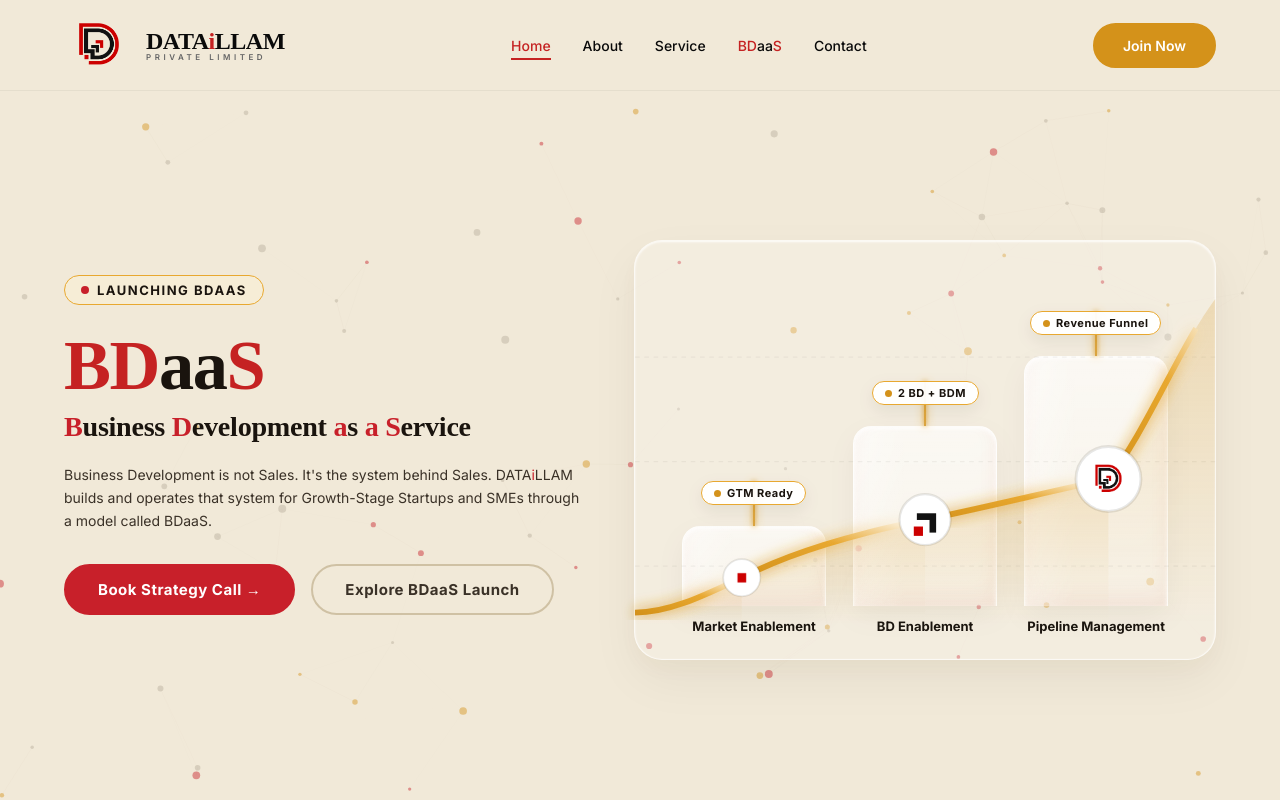
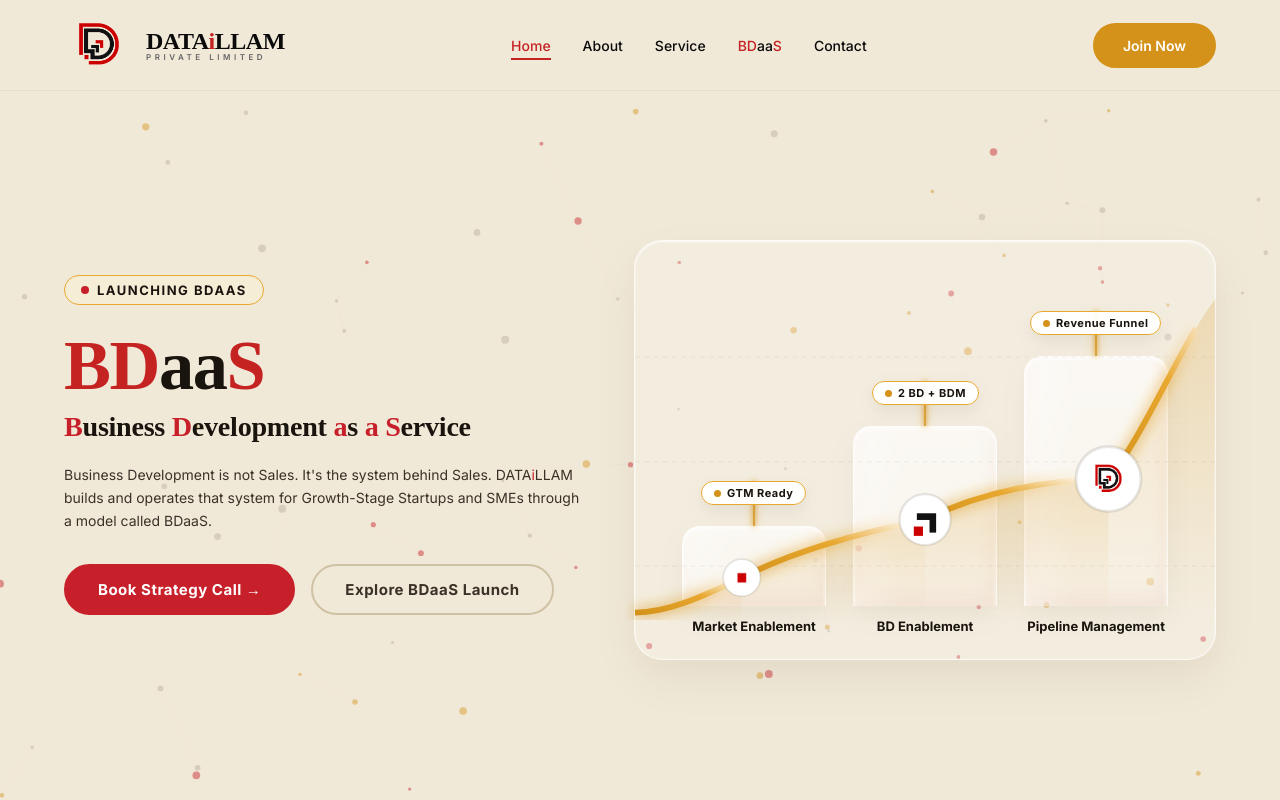
Before and after one commit to DATAiLLam/dataillam-website-16-6-26, a plain HTML site: page index.html in a window 1280 px wide. Shown: the top 800 px of the page. Drawn offline with Linux system fonts and the light colour scheme; a web font is replaced by a local one.

Commit message:
make home page curve up

```diff
--- a/index.html
+++ b/index.html
@@ -151,13 +151,13 @@
                         <!-- Shaded Area Under Graph -->
                         <path class="trajectory-area area-1" d="M 0,320 C 30,320 60,305 92,290 L 92,330 L 0,330 Z" fill="url(#areaGradient)" />
                         <path class="trajectory-area area-2" d="M 92,290 C 140,265 200,250 250,240 L 250,330 L 92,330 Z" fill="url(#areaGradient)" />
-                        <path class="trajectory-area area-3" d="M 250,240 C 300,230 360,215 408,205 L 408,330 L 250,330 Z" fill="url(#areaGradient)" />
+                        <path class="trajectory-area area-3" d="M 250,240 C 300,215 360,205 408,205 L 408,330 L 250,330 Z" fill="url(#areaGradient)" />
                         <path class="trajectory-area area-4" d="M 408,205 C 440,165 470,90 500,50 L 500,330 L 408,330 Z" fill="url(#areaGradient)" />
 
                         <!-- Main Trajectory SVG Path -->
                         <path class="trajectory-line line-1" d="M 0,320 C 30,320 60,305 92,290" fill="none" stroke="url(#lineGradient)" stroke-width="5" filter="url(#lineGlow)" />
                         <path class="trajectory-line line-2" d="M 92,290 C 140,265 200,250 250,240" fill="none" stroke="url(#lineGradient)" stroke-width="5" filter="url(#lineGlow)" />
-                        <path class="trajectory-line line-3" d="M 250,240 C 300,230 360,215 408,205" fill="none" stroke="url(#lineGradient)" stroke-width="5" filter="url(#lineGlow)" />
+                        <path class="trajectory-line line-3" d="M 250,240 C 300,215 360,205 408,205" fill="none" stroke="url(#lineGradient)" stroke-width="5" filter="url(#lineGlow)" />
                         <path class="trajectory-line line-4" d="M 408,205 C 440,165 470,90 500,50" fill="none" stroke="url(#lineGradient)" stroke-width="5" filter="url(#lineGlow)" />
 
                         <!-- Milestone 1 Node (Market Enablement centered at x=92, y=290) -->
```
